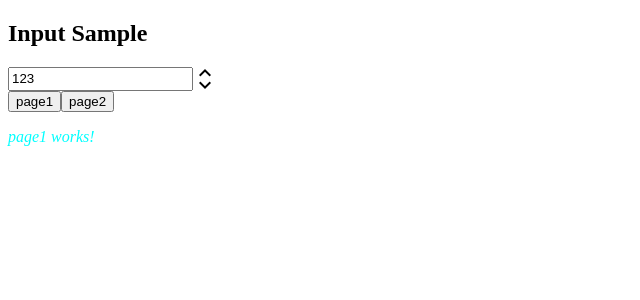
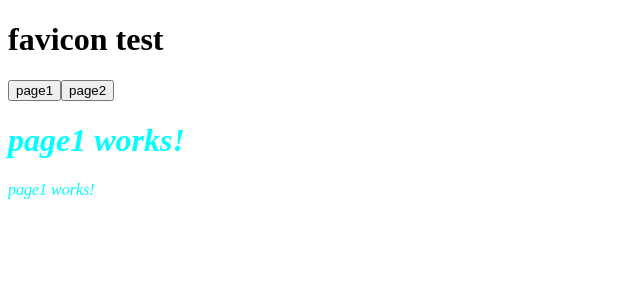
Before and after one commit to gurezo/material-sample, an Angular app: page / in a window 1280 px wide. Shown: the top 300 px of the page, without its empty margins (0-640 px from the left). Built offline with nearby package versions, Linux system fonts and the light colour scheme.

Commit message:
favicon test

```diff
--- a/src/app/app.component.html
+++ b/src/app/app.component.html
@@ -1,12 +1,13 @@
 <!--The content below is only a placeholder and can be replaced.-->
-<h2>Input Sample</h2>
+<!-- <h2>Input Sample</h2>
 <div class="flex-container">
   <input class="" type="number" value="123">
   <div class="flex-spin">
     <span class="material-icons">expand_less</span>
     <span class="material-icons">expand_more</span>
   </div>
-</div>
+</div> -->
+<h1>favicon test</h1>
 <button (click)="onPage1()">page1</button>
 <button (click)="onPage2()">page2</button>
 <router-outlet></router-outlet>
--- a/src/app/page1/page1.component.css
+++ b/src/app/page1/page1.component.css
@@ -1,4 +1,4 @@
-p {
+h1, p {
   color: aqua;
   font-style: italic;
 }
--- a/src/app/page1/page1.component.html
+++ b/src/app/page1/page1.component.html
@@ -1,3 +1,4 @@
+<h1>page1 works!</h1>
 <p>
   page1 works!
 </p>
--- a/src/app/page2/page2.component.html
+++ b/src/app/page2/page2.component.html
@@ -1,3 +1,4 @@
+<h1>page1 works!</h1>
 <p>
   page2 works!
 </p>
```
